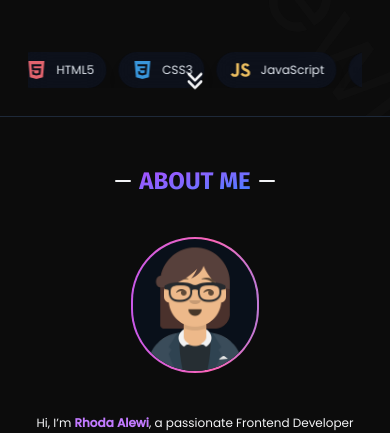
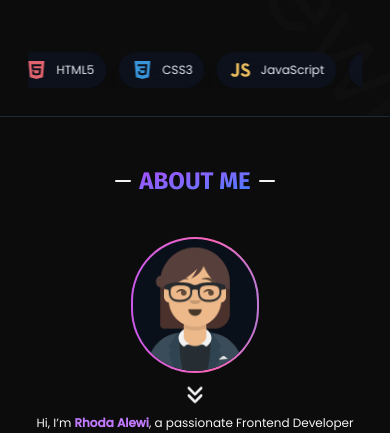
Before and after one commit to rhodalewi/My_Portfolio, a React (Vite) app: page / in a window 390 px wide. Shown: the part 414-847 px from the top of the page. Built offline with nearby package versions, Linux system fonts and the light colour scheme.

Commit message:
Update Changes

```diff
--- a/src/App.jsx
+++ b/src/App.jsx
@@ -7,6 +7,7 @@ import Contact from "./Components/Contact";
 import { SiFrontendmentor, SiGmail  } from "react-icons/si";
 import { IoLogoGithub } from "react-icons/io5";
 import { FaLinkedinIn, FaWhatsapp   } from 'react-icons/fa6';
+import ScrollButton from "./Components/ScrollButton";
 
 
 
@@ -31,13 +32,14 @@ function App() {
   ];
 
   return (
-    <>
+    <div className=" overflow-hidden relative">
+      <ScrollButton />
       <Hero skillSet={skillSet} />
       <About socialIcons={socialIcons} />
       <Project />
       <Skills skillSet={skillSet} />
       <Contact socialIcons={socialIcons} />
-    </>
+    </div>
   )
 }
 
--- a/src/Components/Hero.jsx
+++ b/src/Components/Hero.jsx
@@ -1,9 +1,8 @@
 import { motion as Motion } from 'framer-motion';
-import { Link } from 'react-scroll';
 import Header from './Header'
-import { FaAnglesDown } from "react-icons/fa6";
 import { FiDownload } from "react-icons/fi";
 import { BiSolidRightArrowAlt } from "react-icons/bi";
+import { Link } from 'react-scroll';
 
 
 const Hero = ({skillSet}) => {
@@ -23,6 +22,7 @@ const Hero = ({skillSet}) => {
           <h1 className='text-4xl md:text-6xl bg-gradient-to-r from-purple-500  to-blue-500 bg-clip-text text-transparent font-bold'>Rhoda Alewi.</h1>
           <p className='text-gray-300 max-w-lg mt-6 text-xs md:text-base'>I’m a frontend developer specializing in building (and occasionally designing) exceptional digital experiences. Currently, I’m focused on building responsive web applications.</p>
 
+          {/* Buttons */}
           <div className="inline-flex flex-col sm:flex-row justify-center md:items-center gap-5 md:gap-7 font-[Poppins] mt-4">
             <a
               href="/Alewi-Rhoda-Frontend-Developer-Resume.pdf"
@@ -33,14 +33,17 @@ const Hero = ({skillSet}) => {
               Download CV
             </a>
 
-            <a
-              href="#contact"
-              className="flex items-center justify-center gap-2 px-3 py-2 md:px-6 md:py-2.5 rounded-lg font-medium border border-purple-500 hover:bg-purple-500/10 transition duration-300 text-sm md:text-base"
+            <Link
+              to="contact"
+              spy={true}
+              smooth={true}
+              duration={1000}
+              className="flex items-center justify-center gap-2 px-3 py-2 md:px-6 md:py-2.5 rounded-lg font-medium border border-purple-500 hover:bg-purple-500/10 transition duration-300 text-sm md:text-base cursor-pointer"
             >
               Contact Me
               <BiSolidRightArrowAlt className="scale-150" />
-            </a>
-        </div>
+            </Link>
+          </div>
         </Motion.div>
 
       {/* INFINTE SCROLL OF TECHNOLOGIES USED */}
@@ -57,16 +60,6 @@ const Hero = ({skillSet}) => {
             ))}
           </div>
         </div>
-
-        <Link
-          to="project"
-          spy={true}
-          smooth={true}
-          duration={1000}
-          className="absolute bottom-6 cursor-pointer"
-        >
-          <FaAnglesDown className="text-xl animate-bounce text-gray-100 dark:hover:text-blue-500" />
-        </Link>
       </section>
     </>
 
--- /dev/null
+++ b/src/Components/ScrollButton.jsx
@@ -0,0 +1,18 @@
+import { Link } from "react-scroll";
+import { FaAnglesDown } from "react-icons/fa6";
+
+const ScrollButton = () => {
+    return (
+        <Link
+            to="project"
+            spy={true}
+            smooth={true}
+            duration={1000}
+            className="h-screen w-full absolute flex justify-center items-end p-6"
+        >
+            <FaAnglesDown className="text-xl animate-bounce text-gray-100 dark:hover:text-blue-500 cursor-pointer z-10" />
+        </Link>
+    )
+}
+
+export default ScrollButton;
```
Also changed, not shown: 1 other file (tests, documents, lock files or other folders).
